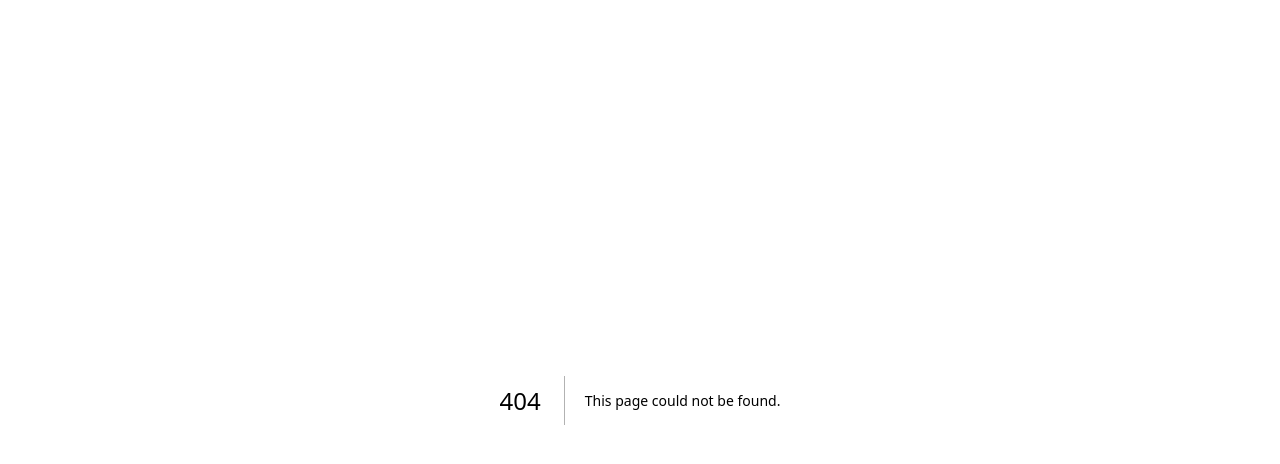
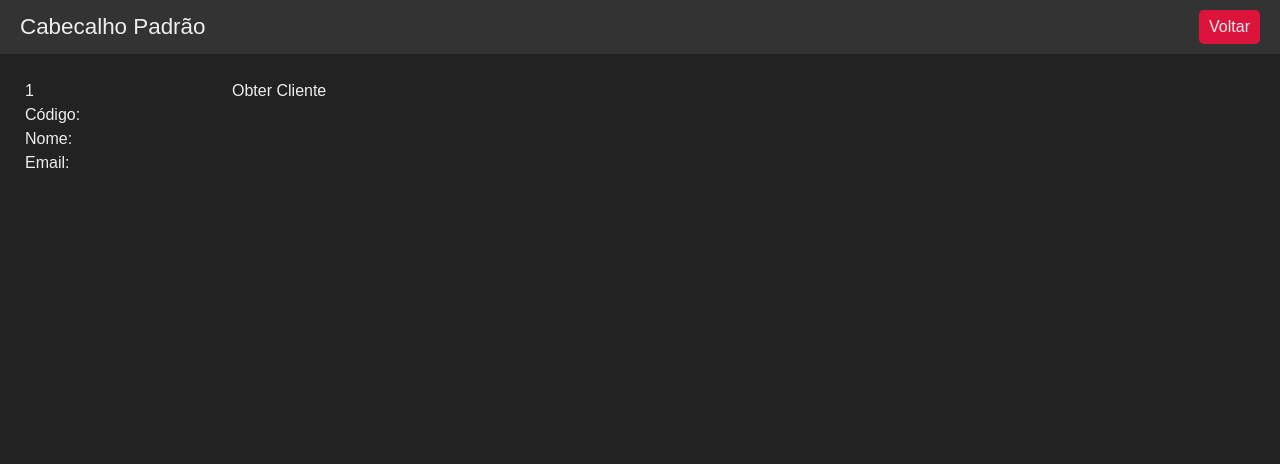
Before and after one commit to tramalho/fundamentos-next, a Next.js app: page /integracao_1 in a window 1280 px wide. Before the commit this address had no page. Shown: the top 464 px of the page. Built offline with nearby package versions, Linux system fonts and the light colour scheme.

Commit message:
Integracao com API

```diff
--- a/src/pages/api/clientes/index.js
+++ b/src/pages/api/clientes/index.js
@@ -1,13 +1,14 @@
-
 export default function handler(req, res) {
-    if (req.method === 'GET') {
-        return getClients(req, res);
-    }
-    res.status(405).end();
+  if (req.method === "GET") {
+    return getClients(req, res);
+  }
+  res.status(405).end();
 }
 
 function getClients(req, res) {
-    res.status(200).json(
-        { id: 3, name: 'José' }
-    );
+  res.status(200).json({
+    id: 3,
+    name: "José",
+    email: "email@email.com",
+  });
 }
--- a/src/pages/index.jsx
+++ b/src/pages/index.jsx
@@ -16,6 +16,7 @@
             <Navegador texto="Navegação #01" destino="/navegacao" cor="green"/>
             <Navegador texto="Navegação #02" destino="/cliente/sp-02/123" cor="blue"/>
             <Navegador texto="Com estado" destino="/estado" cor="orange"/>
+            <Navegador texto="Integração com API #01" destino="/integracao_1" cor="yellow"/>
         </div>
     );
 }
--- /dev/null
+++ b/src/pages/integracao_1.jsx
@@ -0,0 +1,33 @@
+import { useState } from 'react';
+import Layout from '../components/Layout';
+export default function Integracao() {
+
+    const [cliente, setCliente] = useState({});
+    const [codigo, setCodigo] = useState(1);
+
+    // function obterClient() {
+    //     fetch(`http://localhost:3000/api/clientes/${codigo}`)
+    //     .then((response) => response.json())
+    //     .then((data) => {setCliente(data)});
+    // }
+
+    async function obterClient() {
+        const resp = await fetch(`http://localhost:3000/api/clientes/${codigo}`)
+        const dados = await resp.json()
+        setCliente(dados);
+    }
+
+    return (
+        <Layout>
+            <div>
+                <input type="number" value={codigo} onChange={e => setCodigo(e.target.value)}/>
+                <button type="button" onClick={obterClient} >Obter Cliente</button>
+            </div>
+            <ul>
+                <li>Código: {cliente.id}</li>
+                <li>Nome: {cliente.nome}</li>
+                <li>Email: {cliente.email}</li>
+            </ul>
+        </Layout>
+    );
+}
```
